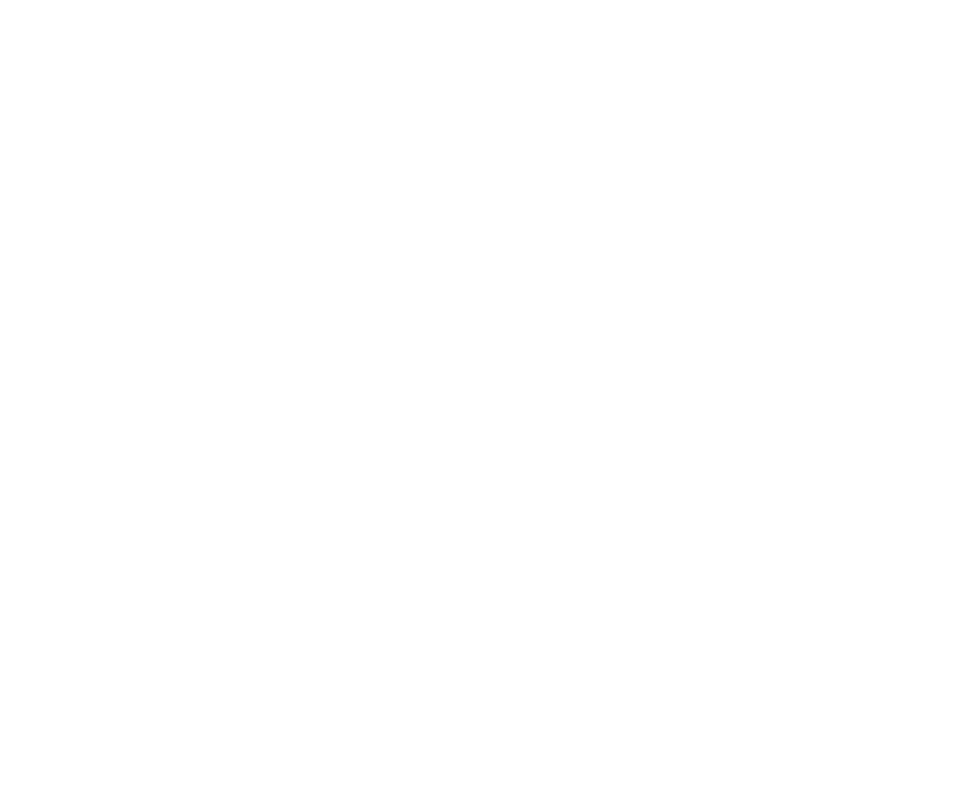
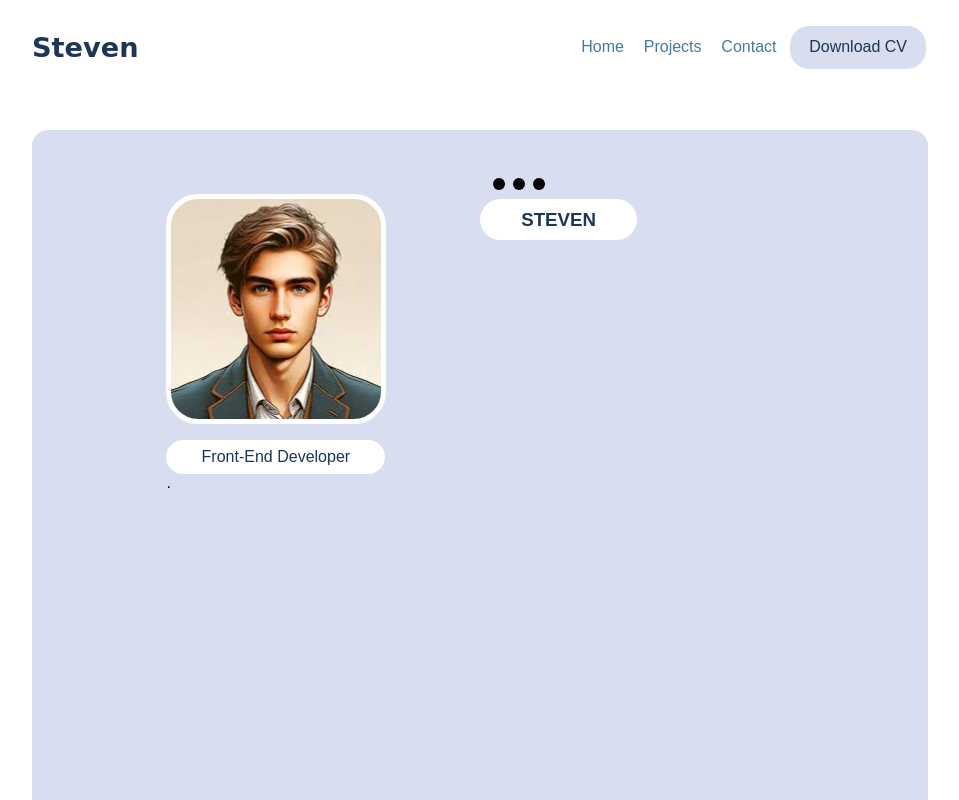
Before and after one commit to r-arpiita/Portflio-design2, a plain HTML site: page about.html in a window 1280 px wide. Shown: the top 800 px of the page, without its empty margins (160-1119 px from the left). Drawn offline with Linux system fonts and the light colour scheme.

Commit message:
Basic changes in about page

```diff
--- a/about.css
+++ b/about.css
@@ -0,0 +1,201 @@
+:root {
+  --background-color: white;
+  --color1: #d8ddef;
+  --color2: #1d3557;
+  --color3: #457b9d;
+}
+
+* {
+  margin: 0;
+  padding: 0;
+  box-sizing: border-box;
+  overflow: none;
+}
+
+body {
+  width: 100vw;
+  background-color: var(--background-color);
+  font-family: "Jost", sans-serif;
+  display: flex;
+  flex-direction: column;
+  justify-content: center;
+}
+
+nav {
+  display: flex;
+  justify-content: center;
+}
+
+.navbar {
+    /* background-color: blue; */
+  width: 70%;
+  max-width: 1250px;
+  margin: 0.8em 0;
+  display: flex;
+  justify-content: space-between;
+  align-items: center;
+  padding-top: 0.8rem;
+}
+
+.nav_logo {
+  font-family: "Pacifico", cursive;
+  font-size: 1.7rem;
+  font-weight: 600;
+  font-style: normal;
+
+  color: var(--color2);
+}
+
+.nav_menu {
+    /* background-color: red; */
+  width: 40%;
+  max-width: 600px;
+  display: flex;
+  flex-direction: row;
+  justify-content: space-around;
+  align-items: center;
+
+}
+
+.nav_list {
+    /* background-color: green; */
+    width: 60%;
+  display: flex;
+  justify-content: space-around;
+  align-items: center;
+}
+
+.nav_anchor {
+  text-decoration: none;
+  color: var(--color3);
+
+}
+
+.nav_anchor:hover {
+  color: var(--color2);
+}
+
+.nav_button {
+  border-radius: 1.2em;
+  padding: 0.8em 1.2em;
+  border: none;
+  background-color: var(--color1);
+  color: var(--color2);
+  font-size: 1rem;
+  cursor: pointer;
+  transition: all 0.2s linear;
+}
+
+.nav_button:hover {
+  transform: scale(1.05);
+  background-color: var(--color2);
+  color: var(--background-color);
+}
+
+main{
+    display: flex;
+    flex-direction: column;
+    justify-content: center;
+    align-items: center;
+    padding-top: 3rem;
+    padding-bottom: 2rem;
+}
+
+.main_box{
+    width: 70%;
+    height: 100vh;
+    background-color: var(--color1);
+    border-radius: 1em;
+    display: flex;
+    flex-direction: row;
+    justify-content: center;
+
+
+
+}
+
+.first_column{
+  /* background-color: blue; */
+  width: 35%;
+  display: flex;
+  flex-direction: column;
+
+  align-items: start;
+  margin-top: 4em;
+
+
+  .pic{
+
+    width: 220px;
+    height: 230px;
+    border-radius: 2em;
+    padding: 0.2em;
+    background-image: url(images.jpeg);
+    background-position: center ;
+    background-repeat: no-repeat;
+    object-fit: contain;
+    border: 5px solid white;
+    margin-bottom: 1em;
+  }
+
+  .position{
+    h3{
+       font-weight: 400;
+    font-size: 1rem;
+    background-color: var(--background-color);
+    color: var(--color2);
+    padding: 0.5em 2.2em;
+    border-radius: 2em;
+
+    }
+
+  }
+
+
+}
+
+
+.second_column{
+  width: 35%;
+/* background-color: red; */
+  display: flex;
+  flex-direction: column;
+  padding-top: 3em;
+  align-items: start;
+
+  .first_box{
+    display: flex;
+    flex-direction: column;
+
+    /* align-items: center; */
+
+    .color_dots{
+      display: flex;
+      flex-direction: row;
+      justify-content: start;
+      gap: 0.5em;
+      margin-left: 0.8em;
+
+      .dots{
+        width: 12px;
+        height: 12px;
+        background-color: black;
+        border-radius: 100%;
+
+      }
+
+
+    }
+
+    .name{
+       h3{
+        color: var(--color2);
+        background-color: var(--background-color);
+        padding: 0.5em 2.2em;
+        border-radius: 2em;
+        margin-top: 0.5em;
+
+       }
+    }
+  }
+}
--- a/about.html
+++ b/about.html
@@ -4,8 +4,60 @@
     <meta charset="UTF-8">
     <meta name="viewport" content="width=device-width, initial-scale=1.0">
     <title>About</title>
+    <link rel="stylesheet" href="about.css">
 </head>
 <body>
+     <header>
+      <nav>
+        <div class="navbar">
+          <div class="nav_logo">Steven</div>
+          <div class="nav_menu">
+            <ul class="nav_list">
+              <a class="nav_anchor" href="./index.html">Home</a>
 
+              <a class="nav_anchor" href="#">Projects</a>
+              <a class="nav_anchor" href="#">Contact</a>
+            </ul>
+            <div class="nav_contact">
+            <button class="nav_button">Download CV</button>
+          </div>
+          </div>
+
+        </div>
+      </nav>
+    </header>
+
+    <main>
+        <div class="main_box">
+            <div class="first_column">
+                <div class="pic">
+
+                </div>
+                <div class="position">
+                  <h3>
+                    Front-End Developer
+                  </h3>
+                </div>
+
+                .
+            </div>
+
+            <div class="second_column">
+              <div class="first_box">
+                <div class="color_dots">
+                  <div class="first_dot dots "></div>
+                  <div class="second_dot dots "></div>
+                  <div class="third_dot dots"></div>
+
+              </div>
+              <div class="name">
+                <h3>STEVEN</h3>
+
+              </div>
+              </div>
+
+            </div>
+        </div>
+    </main>
 </body>
 </html>
--- a/style.css
+++ b/style.css
@@ -68,7 +68,7 @@ nav {
   padding: 0.8em 1.2em;
   border: none;
   background-color: var(--color2);
-  color: var(--color1);
+  color: var(--background-color);
   font-size: 0.8rem;
   cursor: pointer;
   transition: all 0.2s linear;
```
